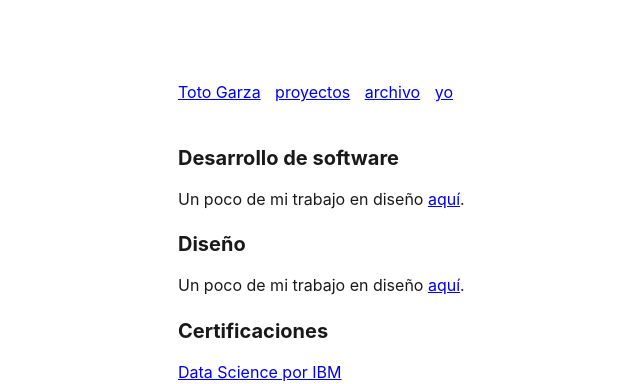
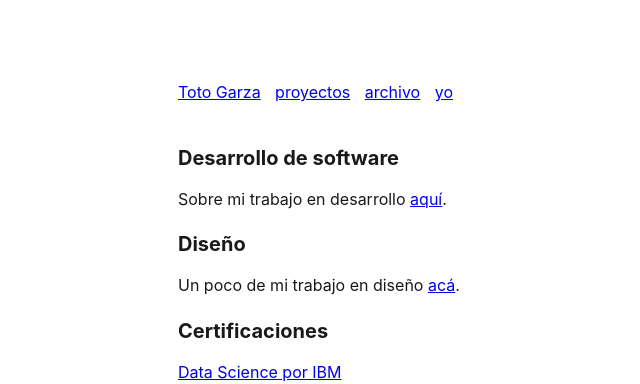
Before and after one commit to totogarza/garzacodes, a Jekyll site: the page built from cv.md, in a window 1280 px wide. Shown: the top 384 px of the page, without its empty margins (142-782 px from the left). Built offline with Jekyll 4.4.1, drawn with Linux system fonts in a browser that asks for light colours.

Commit message:
minor corrections

```diff
--- a/cv.md
+++ b/cv.md
@@ -6,16 +6,15 @@ permalink: /cv
 
 ### Desarrollo de software
 
-Un poco de mi trabajo en diseño [aquí](/yo).
+Sobre mi trabajo en desarrollo [aquí](/yo).
 
 ### Diseño
 
-Un poco de mi trabajo en diseño [aquí](/diseno).
+Un poco de mi trabajo en diseño [acá](/diseno).
 
 ### Certificaciones
 
 [Data Science por IBM](https://www.youracclaim.com/users/victoriano-garza/badges)
-
 
 ### CV en pdf
 
```
